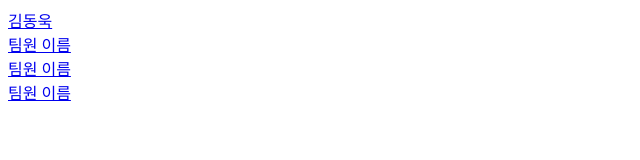
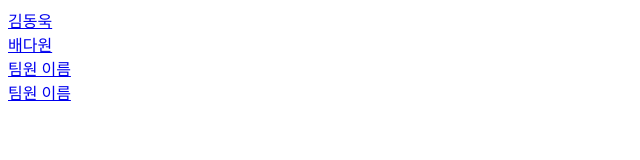
Before and after one commit to KNU-OSP-03-11/html-test, a plain HTML site: page index.html in a window 1280 px wide. Shown: the full height of the page, 0-640 px from the left. Drawn offline with Linux system fonts and the light colour scheme.

Commit message:
team member2: update html

```diff
--- a/index.html
+++ b/index.html
@@ -5,7 +5,7 @@
     </head>
     <body>
         <a href = "teammember1.html">김동욱</a><br>
-        <a href = "teammember2.html"> 팀원 이름 </a><br>
+        <a href = "teammember2.html">배다원</a><br>
         <a href = "teammember3.html"> 팀원 이름 </a><br>
         <a href = "teammember4.html"> 팀원 이름 </a><br>
     </body>
```
